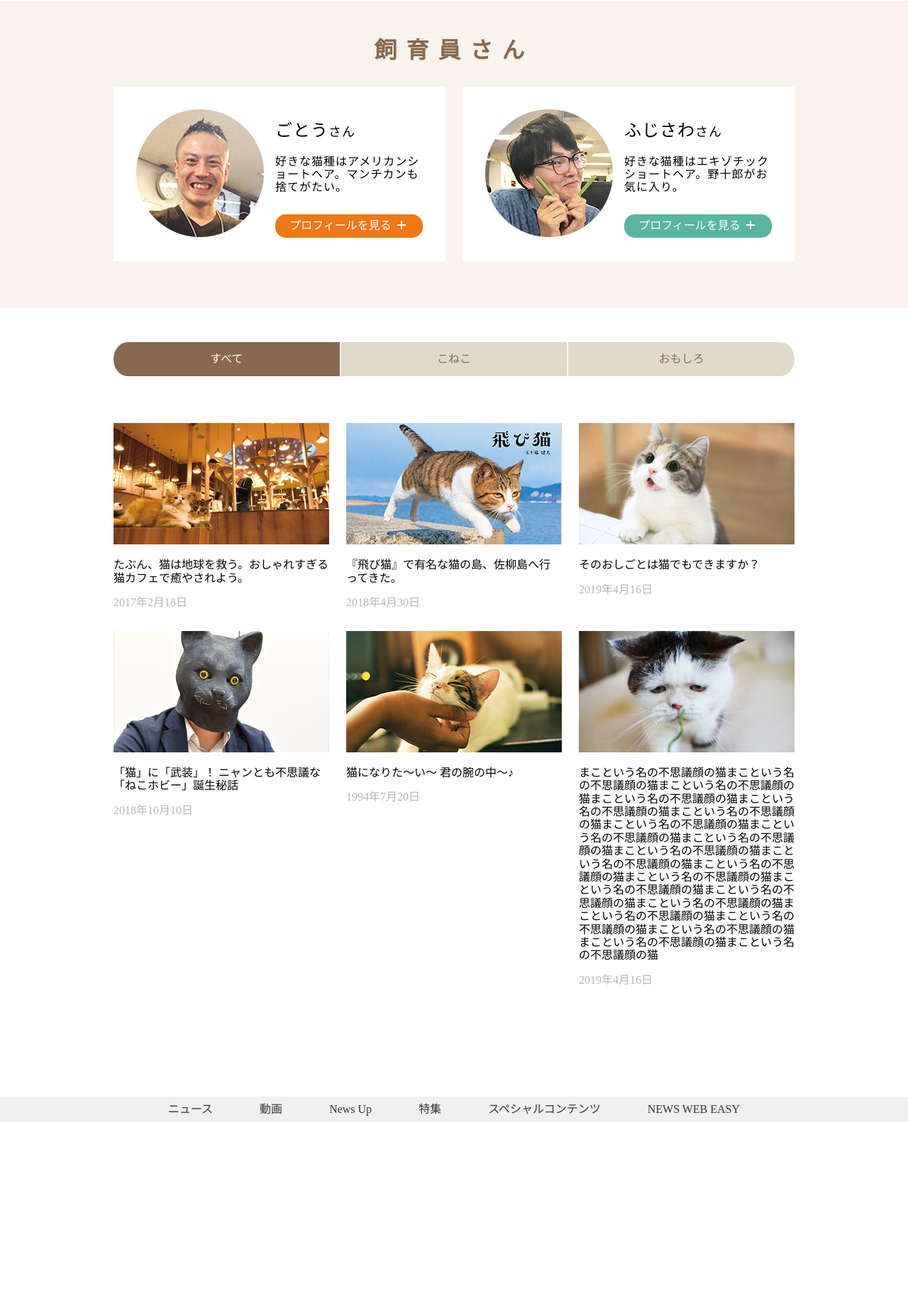
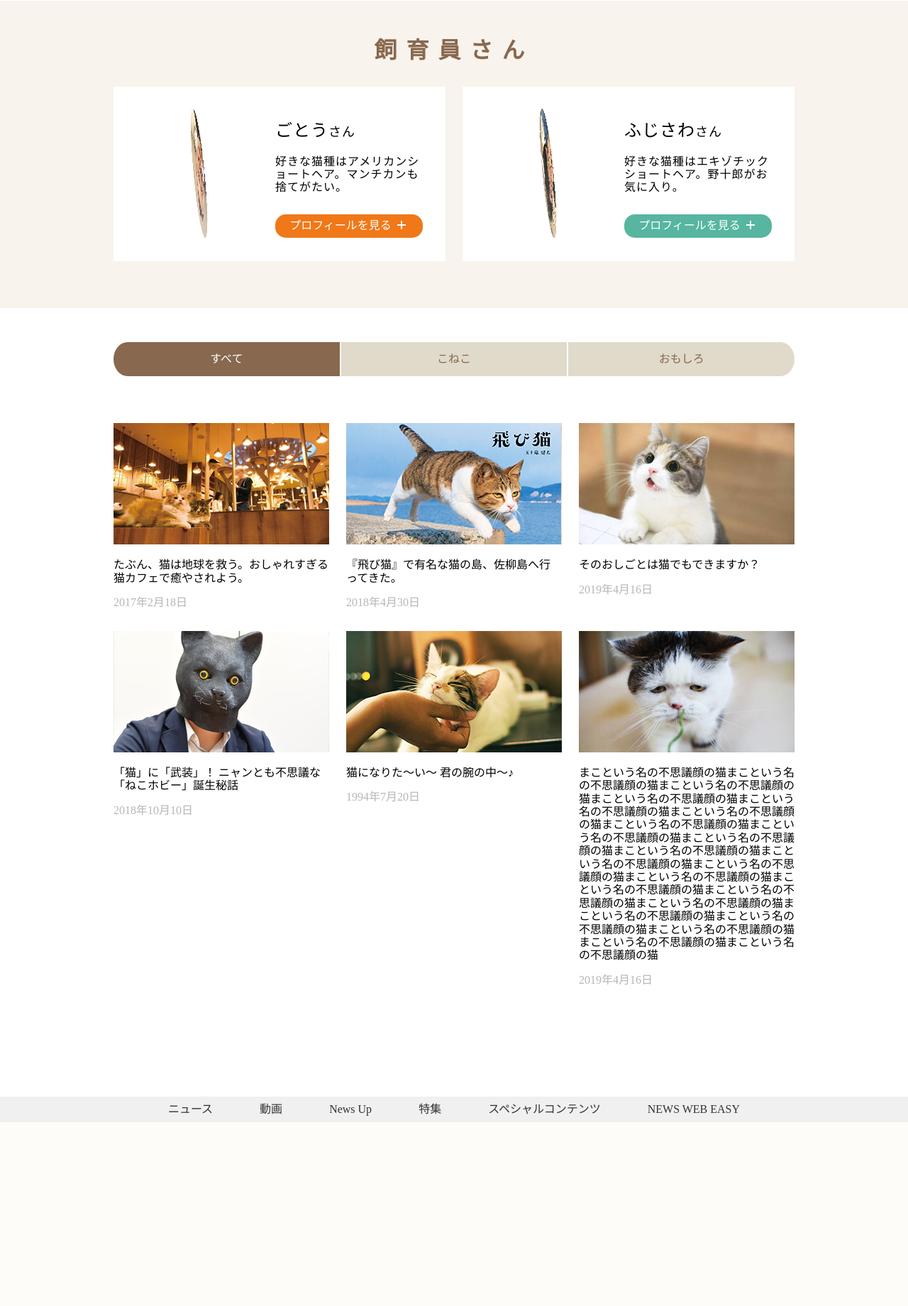
Before and after one commit to TAKA-002/site_nyanko, a PHP site: page / in a window 1280 px wide; the page is wider, and only the part inside the window is pictured. Shown: the part 1168-3008 px from the top of that part at 71% size. After the commit the page ends 2749 px from the top of that part, so only its background shows below. Run offline with PHP 8.4, Linux system fonts and the light colour scheme.

Commit message:
写真にアニメーションを付与（mixin使用）:20201209

```diff
--- a/nyanko_3/css/parts/_keyVisual.scss
+++ b/nyanko_3/css/parts/_keyVisual.scss
@@ -1,6 +1,7 @@
 //キービジュアル
 .key_visual_area {
   //nav_areaの重なりを上にして、key_visual_areaを下にする
+  overflow: hidden;
   position: relative;
   z-index: 1;
 
--- a/nyanko_3/css/style.css
+++ b/nyanko_3/css/style.css
@@ -212,100 +160,6 @@ main .sec_detail p {
   text-align: left;
   margin: 15px 0 0 0;
   line-height: 1.6;
-}
-
-.sec_layout .member_info_area {
-  display: -webkit-box;
-  display: -ms-flexbox;
-  display: flex;
-  -webkit-box-pack: justify;
-      -ms-flex-pack: justify;
-          justify-content: space-between;
-}
-
-.sec_layout .member_info_area .member_info_layout {
-  display: -webkit-box;
-  display: -ms-flexbox;
-  display: flex;
-  -webkit-box-pack: justify;
-      -ms-flex-pack: justify;
-          justify-content: space-between;
-  padding: 32px;
-  width: 468px;
-  height: 246px;
-  -webkit-box-sizing: border-box;
-          box-sizing: border-box;
-}
-
-.sec_layout .member_info_area .member_info_layout img {
-  width: 180px;
-  height: 180px;
-  vertical-align: bottom;
-}
-
-.sec_layout .member_info_area .member_info_layout .keeper_info {
-  width: 208px;
-}
-
-.sec_layout .member_info_area .member_info_layout .keeper_info .header3 {
-  font-size: 24px;
-  font-weight: normal;
-  text-align: left;
-  margin: 17px 0 0 0;
-  letter-spacing: 1px;
-}
-
-.sec_layout .member_info_area .member_info_layout .keeper_info .header3 span {
-  font-size: 18px;
-}
-
-.sec_layout .member_info_area .member_info_layout .keeper_info p {
-  margin: 20px 0 28px 0;
-  letter-spacing: 1px;
-  text-align: left;
-}
-
-.btn {
-  width: 208px;
-  height: 33px;
-  border-radius: 15px;
-  border: none;
-  color: #fff;
-  padding: 0;
-  cursor: pointer;
-}
-
-.btn:hover {
-  opacity: 0.8;
-}
-
-.btn .icon {
-  position: relative;
-  display: inline-block;
-  width: 20px;
-  height: 12px;
-}
-
-.btn .icon span {
-  position: absolute;
-  background-color: #fff;
-  display: inline-block;
-  width: 12px;
-  height: 2px;
-}
-
-.btn .icon span:nth-child(1) {
-  top: 50%;
-  left: 50%;
-  -webkit-transform: translate(-50%, -50%);
-          transform: translate(-50%, -50%);
-}
-
-.btn .icon span:nth-child(2) {
-  top: 50%;
-  left: 50%;
-  -webkit-transform: translate(-50%, -50%) rotate(90deg);
-          transform: translate(-50%, -50%) rotate(90deg);
 }
 
 .link {
@@ -380,4 +234,222 @@ main .sec_detail p {
 .cat_area .cat_content:hover {
   opacity: 0.8;
 }
+
+.btn {
+  width: 208px;
+  height: 33px;
+  border-radius: 15px;
+  border: none;
+  color: #fff;
+  padding: 0;
+  cursor: pointer;
+}
+
+.btn:hover {
+  opacity: 0.8;
+}
+
+.btn .icon {
+  position: relative;
+  display: inline-block;
+  width: 20px;
+  height: 12px;
+}
+
+.btn .icon span {
+  position: absolute;
+  background-color: #fff;
+  display: inline-block;
+  width: 12px;
+  height: 2px;
+}
+
+.btn .icon span:nth-child(1) {
+  top: 50%;
+  left: 50%;
+  -webkit-transform: translate(-50%, -50%);
+          transform: translate(-50%, -50%);
+}
+
+.btn .icon span:nth-child(2) {
+  top: 50%;
+  left: 50%;
+  -webkit-transform: translate(-50%, -50%) rotate(90deg);
+          transform: translate(-50%, -50%) rotate(90deg);
+}
+
+.rotate {
+  -webkit-animation: iconRotation 3s ease 0.5s;
+          animation: iconRotation 3s ease 0.5s;
+}
+
+@-webkit-keyframes iconRotation {
+  0% {
+    -webkit-transform: rotate(0);
+            transform: rotate(0);
+  }
+  100% {
+    -webkit-transform: rotate(540deg);
+            transform: rotate(540deg);
+  }
+}
+
+@keyframes iconRotation {
+  0% {
+    -webkit-transform: rotate(0);
+            transform: rotate(0);
+  }
+  100% {
+    -webkit-transform: rotate(540deg);
+            transform: rotate(540deg);
+  }
+}
+
+body {
+  font-family: "ヒラギノ角ゴシック";
+  font-size: 16px;
+}
+
+header {
+  position: relative;
+  z-index: auto;
+}
+
+.inner {
+  width: 960px;
+  margin: 0 auto;
+  height: 100%;
+  position: relative;
+}
+
+main {
+  position: relative;
+  z-index: 2;
+}
+
+.bg-img {
+  background-image: url(../images/asiato.png);
+  background-repeat: no-repeat;
+  background-position: center;
+}
+
+.bgc-b {
+  background-color: #f8f3ec;
+}
+
+.bgc_g {
+  background-color: #57b5a0;
+}
+
+.bgc_o {
+  background-color: #f07818;
+}
+
+.bgc-w {
+  background-color: #fff;
+}
+
+.sec_layout {
+  padding: 48px 0 66px 0;
+  text-align: center;
+}
+
+.time_stanp {
+  color: #b6b6b6;
+}
+
+.sec_layout .member_info_area {
+  display: -webkit-box;
+  display: -ms-flexbox;
+  display: flex;
+  -webkit-box-pack: justify;
+      -ms-flex-pack: justify;
+          justify-content: space-between;
+}
+
+.sec_layout .member_info_area .member_info_layout {
+  display: -webkit-box;
+  display: -ms-flexbox;
+  display: flex;
+  -webkit-box-pack: justify;
+      -ms-flex-pack: justify;
+          justify-content: space-between;
+  padding: 32px;
+  width: 468px;
+  height: 246px;
+  -webkit-box-sizing: border-box;
+          box-sizing: border-box;
+}
+
+.sec_layout .member_info_area .member_info_layout img {
+  width: 180px;
+  height: 180px;
+  vertical-align: bottom;
+  -webkit-animation-name: rotateImg;
+          animation-name: rotateImg;
+  -webkit-animation-duration: 5s;
+          animation-duration: 5s;
+  -webkit-animation-timing-function: ease-in-out;
+          animation-timing-function: ease-in-out;
+  -webkit-animation-delay: 0s;
+          animation-delay: 0s;
+  -webkit-animation-iteration-count: infinite;
+          animation-iteration-count: infinite;
+  -webkit-animation-direction: alternate;
+          animation-direction: alternate;
+  -webkit-animation-fill-mode: forwards;
+          animation-fill-mode: forwards;
+}
+
+.sec_layout .member_info_area .member_info_layout .keeper_info {
+  width: 208px;
+}
+
+.sec_layout .member_info_area .member_info_layout .keeper_info .header3 {
+  font-size: 24px;
+  font-weight: normal;
+  text-align: left;
+  margin: 17px 0 0 0;
+  letter-spacing: 1px;
+}
+
+.sec_layout .member_info_area .member_info_layout .keeper_info .header3 span {
+  font-size: 18px;
+}
+
+.sec_layout .member_info_area .member_info_layout .keeper_info p {
+  margin: 20px 0 28px 0;
+  letter-spacing: 1px;
+  text-align: left;
+}
+
+@-webkit-keyframes rotateImg {
+  0% {
+    -webkit-transform: perspective(500px) rotateX(0) rotateY(90deg);
+            transform: perspective(500px) rotateX(0) rotateY(90deg);
+  }
+  50% {
+    -webkit-transform: perspective(500px) rotateX(180deg) rotateY(180deg);
+            transform: perspective(500px) rotateX(180deg) rotateY(180deg);
+  }
+  100% {
+    -webkit-transform: perspective(500px) rotateX(360deg) rotateY(540deg);
+            transform: perspective(500px) rotateX(360deg) rotateY(540deg);
+  }
+}
+
+@keyframes rotateImg {
+  0% {
+    -webkit-transform: perspective(500px) rotateX(0) rotateY(90deg);
+            transform: perspective(500px) rotateX(0) rotateY(90deg);
+  }
+  50% {
+    -webkit-transform: perspective(500px) rotateX(180deg) rotateY(180deg);
+            transform: perspective(500px) rotateX(180deg) rotateY(180deg);
+  }
+  100% {
+    -webkit-transform: perspective(500px) rotateX(360deg) rotateY(540deg);
+            transform: perspective(500px) rotateX(360deg) rotateY(540deg);
+  }
+}
 /*# sourceMappingURL=style.css.map */
--- a/nyanko_3/css/style.scss
+++ b/nyanko_3/css/style.scss
@@ -1,15 +1,35 @@
+$PfontSize: 16px;
+$PlineHeight: 1.6;
+$cBlack: #333;
+$cBrawn: #88684e;
+$cGray: #b6b6b6;
+$cWhite: #fff;
+
 @import "./parts/NHKnav";
 @import "./parts/keyVisual";
 @import "./parts/pickupSec";
 @import "./parts/articles";
 @import "./parts/btn";
 
-$PfontSize: 16px;
-$PlineHeight: 1.6;
-$cBlack: #333;
-$cBrawn: #88684e;
-$cGray: #b6b6b6;
-$cWhite: #fff;
+@mixin animation(
+  $name,
+  $duration: 5s,
+  $timing-function: ease,
+  $delay: 0s,
+  $iteration-count: infinite,
+  $direction: normal,
+  $fill-mode: forwards
+) {
+  animation: {
+    name: $name;
+    duration: $duration;
+    timing-function: $timing-function;
+    delay: $delay;
+    iteration-count: $iteration-count;
+    direction: $direction;
+    fill-mode: $fill-mode;
+  }
+}
 
 body {
   font-family: "ヒラギノ角ゴシック";
@@ -83,6 +103,12 @@ main {
         width: 180px;
         height: 180px;
         vertical-align: bottom;
+
+        @include animation(
+          $name: rotateImg,
+          $timing-function: ease-in-out,
+          $direction: alternate
+        );
       }
 
       & .keeper_info {
@@ -109,3 +135,15 @@ main {
     }
   }
 }
+
+@keyframes rotateImg {
+  0% {
+    transform: perspective(500px) rotateX(0) rotateY(90deg);
+  }
+  50% {
+    transform: perspective(500px) rotateX(180deg) rotateY(180deg);
+  }
+  100% {
+    transform: perspective(500px) rotateX(360deg) rotateY(540deg);
+  }
+}
```
Also changed, not shown: other parts of nyanko_3/css/style.css (+1 -53 lines), 1 other file.
